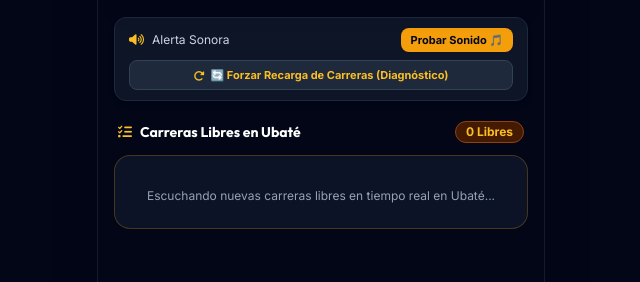
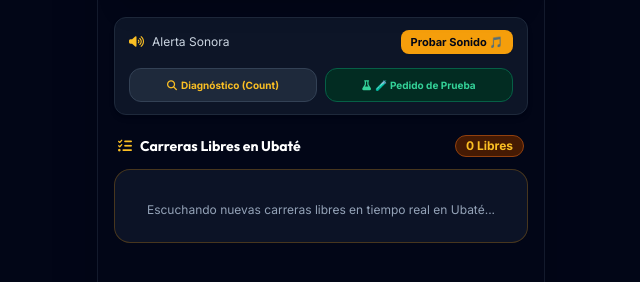
Before and after one commit to jorgebedoyao2/ubavoy, a plain HTML site: page apps/driver/index.html in a window 1280 px wide. Shown: the part 238-520 px from the top of the page, without its empty margins (319-959 px from the left). Drawn offline with nearby package versions, Linux system fonts and the light colour scheme; no server answers.

Commit message:
fix: unificacion de instancia db shared/firebase_config.js entre cliente y driver

```diff
--- a/apps/driver/index.html
+++ b/apps/driver/index.html
@@ -145,8 +145,8 @@
         </div>
       </div>
 
-      <!-- ALERTA SONORA BANNER CON DIAGNÓSTICO -->
-      <div class="bg-slate-900/90 border border-slate-800 rounded-xl px-3.5 py-2.5 text-xs text-slate-300 space-y-2 shadow-md">
+      <!-- ALERTA SONORA & DIAGNÓSTICO PRUEBA FIRESTORE -->
+      <div class="bg-slate-900/90 border border-slate-800 rounded-xl px-3.5 py-3 text-xs text-slate-300 space-y-2.5 shadow-md">
         <div class="flex items-center justify-between">
           <span class="flex items-center gap-2">
             <i class="fa-solid fa-volume-high text-amber-400"></i> Alerta Sonora
@@ -156,10 +156,15 @@
           </button>
         </div>
 
-        <!-- BOTÓN DIAGNÓSTICO DE COMPROBACIÓN DIRECTA -->
-        <button onclick="forceReloadOrdersDiagnostic()" class="w-full py-1.5 px-3 rounded-lg bg-slate-800 hover:bg-slate-700 text-amber-400 text-[11px] font-bold flex items-center justify-center gap-1.5 transition-all border border-slate-700">
-          <i class="fa-solid fa-rotate-right"></i> 🔄 Forzar Recarga de Carreras (Diagnóstico)
-        </button>
+        <div class="grid grid-cols-2 gap-2 pt-1">
+          <button onclick="forceReloadOrdersDiagnostic()" class="py-2 px-2.5 rounded-xl bg-slate-800 hover:bg-slate-700 text-amber-400 text-[10px] font-bold flex items-center justify-center gap-1 transition-all border border-slate-700">
+            <i class="fa-solid fa-magnifying-glass"></i> Diagnóstico (Count)
+          </button>
+
+          <button onclick="createTestOrderInFirestore()" class="py-2 px-2.5 rounded-xl bg-emerald-950 hover:bg-emerald-900 text-emerald-400 text-[10px] font-bold flex items-center justify-center gap-1 transition-all border border-emerald-800">
+            <i class="fa-solid fa-flask"></i> 🧪 Pedido de Prueba
+          </button>
+        </div>
       </div>
 
       <!-- MIS CARRERAS ACTIVAS EN CURSO (VALIDACIÓN CON PIN) -->
@@ -575,7 +580,7 @@
       renderOrdersFeed([]);
     }
 
-    // BOTÓN DE DIAGNÓSTICO DIRECTO QUE EJECUTA UN GET A FIRESTORE
+    // BOTÓN DIAGNÓSTICO 1: RECARGA Y CONTEO
     async function forceReloadOrdersDiagnostic() {
       showToast('🔄 Realizando diagnóstico en Firestore...');
       if (!db) {
@@ -594,6 +599,34 @@
         startDriverFirestoreRealtime();
       } catch (err) {
         alert("Error de consulta en Firestore: " + err.message);
+      }
+    }
+
+    // BOTÓN DIAGNÓSTICO 2: CREAR PEDIDO DE PRUEBA EN FIRESTORE
+    async function createTestOrderInFirestore() {
+      showToast('🧪 Creando pedido de prueba en Firestore...');
+      if (!db) {
+        alert("Firestore no está inicializado.");
+        return;
+      }
+      try {
+        const testOrder = {
+          task_description: "Prueba desde Driver (Diagnóstico)",
+          delivery_address: "Plaza Principal Ubaté",
+          client_phone: "3000000000",
+          delivery_coords: { lat: UBATE_CENTER.lat, lng: UBATE_CENTER.lng },
+          estimated_price: 5000,
+          status: "pending",
+          delivery_pin: "1234",
+          created_at: new Date().toISOString()
+        };
+
+        const docRef = await db.collection("orders").add(testOrder);
+        console.log("🧪 Orden de prueba creada con ID:", docRef.id);
+        alert(`✅ ¡Pedido de prueba creado con éxito en Firestore!\nID: ${docRef.id}`);
+      } catch (err) {
+        console.error("❌ Error creando pedido de prueba:", err);
+        alert("Error de Firestore: " + err.message);
       }
     }
 
```
Also changed, not shown: apps/client/index.html (+5 -5 lines), public/index.html (+6 -6 lines).
